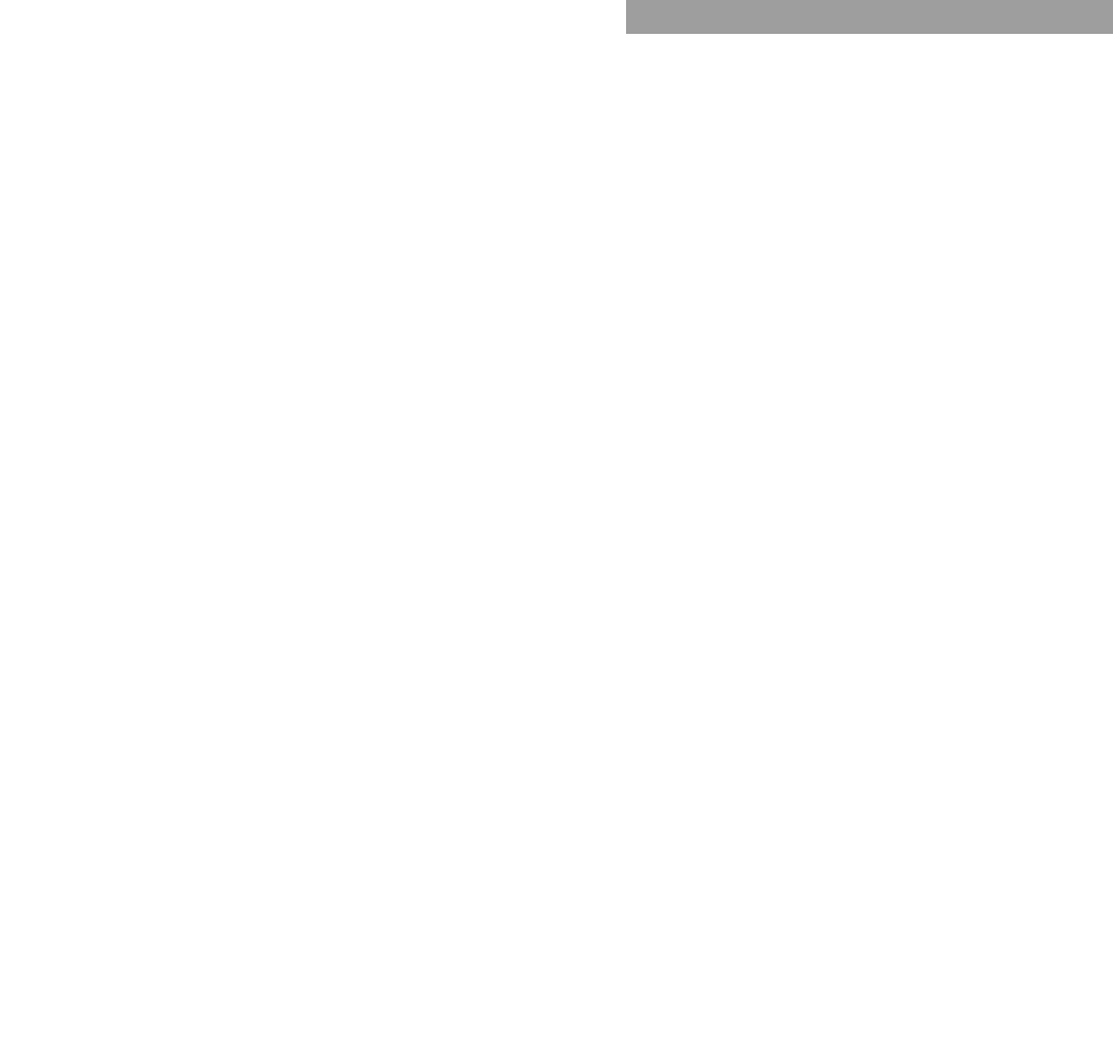
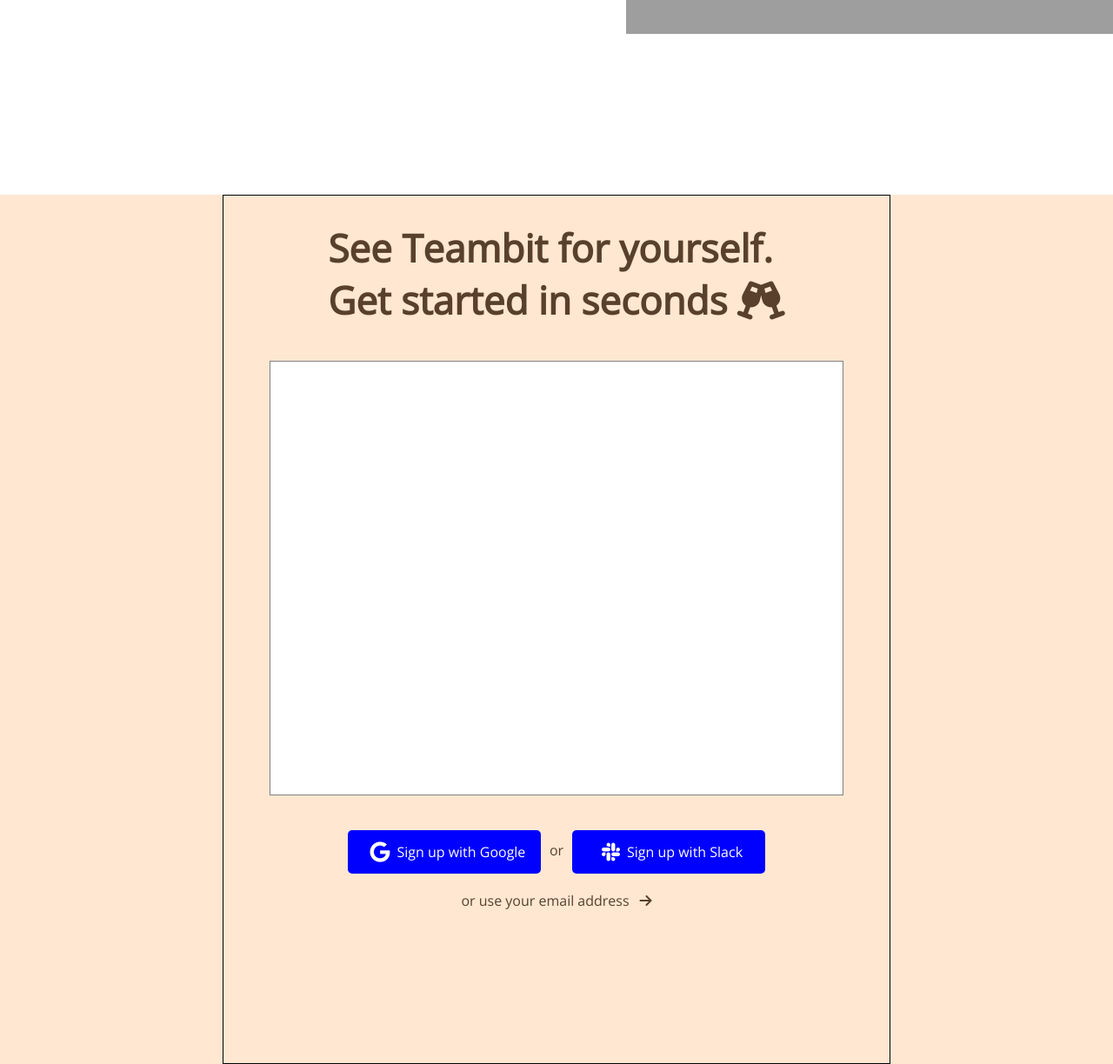
Before and after one commit to AlbertoDragoni/node-sass-teambit, a plain HTML site: page index.html in a window 1280 px wide. Shown: the part 5826-7050 px from the top of the page at 87% size. Before the commit the page ends 6050 px from the top, so only its background shows below. Drawn offline with nearby package versions, Linux system fonts and the light colour scheme; grey boxes are pictures that could not be loaded.

Commit message:
lavorazione quarta row

```diff
--- a/index.html
+++ b/index.html
@@ -171,6 +171,30 @@
                         <img src="https://teambit.io/wp-content/themes/teambeat/img/employee-recognition.jpg" alt="">
                     </div>
                 </div>
+            </section>
+            <section class="fourth-section">
+                <div class="fourth-section-container">
+                    <h2>See Teambit for yourself.<br> Get started in seconds <span><i class="fas fa-glass-cheers"></i></span></h2>
+                    <div class="card">
+
+                    </div>
+                    <div class="jumbo-btns">
+                        <div class="jumbo-btns first-btn">
+                            <i class="fab fa-google"></i>
+                            <p>Sign up with Google</p>
+                        </div>
+                        <div class="separation">
+                            <p>or</p>
+                        </div>
+                        <div class="jumbo-btns second-btn">
+                            <i class="fab fa-slack"></i>
+                            <p>Sign up with Slack</p>
+                        </div>
+                    </div>
+                    <div class="last-jumbo">
+                        <p>or use your email address</p>
+                        <i class="fas fa-arrow-right"></i>
+                    </div>
                 </div>
             </section>
         </div>
--- a/sass-app/src/css/app.scss
+++ b/sass-app/src/css/app.scss
@@ -4,3 +4,4 @@
 @import 'partials/_firstsection';
 @import 'partials/_secondsection';
 @import 'partials/_thirdsection';
+@import 'partials/_fourthsection';
--- /dev/null
+++ b/sass-app/src/css/partials/_fourthsection.scss
@@ -0,0 +1,61 @@
+.fourth-section {
+    width: 100%;
+    height: 1000px;
+    background-color: $bg_color;
+    .fourth-section-container {
+        width: 60%;
+        height: 1000px;
+        margin: 0 auto;
+        border: 1px solid black;
+        display: flex;
+        flex-direction: column;
+        align-items: center;
+        h2 {
+            margin-top: 30px;
+            font-size: 44px;
+        }
+        .card {
+            margin: 0 auto;
+            margin-top: 40px;
+            width: 660px;
+            height: 500px;
+            background-color: white;
+            border: 1px solid grey;
+        }
+        .jumbo-btns {
+            margin-top: 20px;
+            width: 480px;
+            height: 50px;
+            display: flex;
+            .first-btn, .second-btn {
+                color: $first_color;
+                background-color: blue;
+                display: flex;
+                border-radius: 5px;
+                align-items: center;
+                cursor: pointer;
+                justify-content: center;
+                i {
+                    font-size: 24px;
+                    margin: 0 8px;
+                }
+            }
+            .separation {
+                margin: 32px 10px 0 10px;
+            }
+        }
+        .last-jumbo {
+            height: auto;
+            padding-top: 40px;
+            cursor: pointer;
+            display: flex;
+                &:hover {
+                    color: blue;
+                }
+            i {
+                padding-top: 3px;
+                margin-left: 12px;
+            }
+        }
+    }
+}
--- a/sass-app/src/css/partials/_secondsection.scss
+++ b/sass-app/src/css/partials/_secondsection.scss
@@ -2,7 +2,7 @@
     width: 100%;
     margin: 0 auto;
     height: 2300px;
-    background-color: #ffe7d2;
+    background-color: $bg_color;
     .second-section {
         width: 80%;
         margin: 0 auto;
--- a/sass-app/src/css/partials/_variables.scss
+++ b/sass-app/src/css/partials/_variables.scss
@@ -1,2 +1,3 @@
 $first_color: white;
 $font: 'Open Sans', sans-serif;
+$bg_color: #ffe7d2;
```
Also changed, not shown: sass-app/dist/css/app.css.
